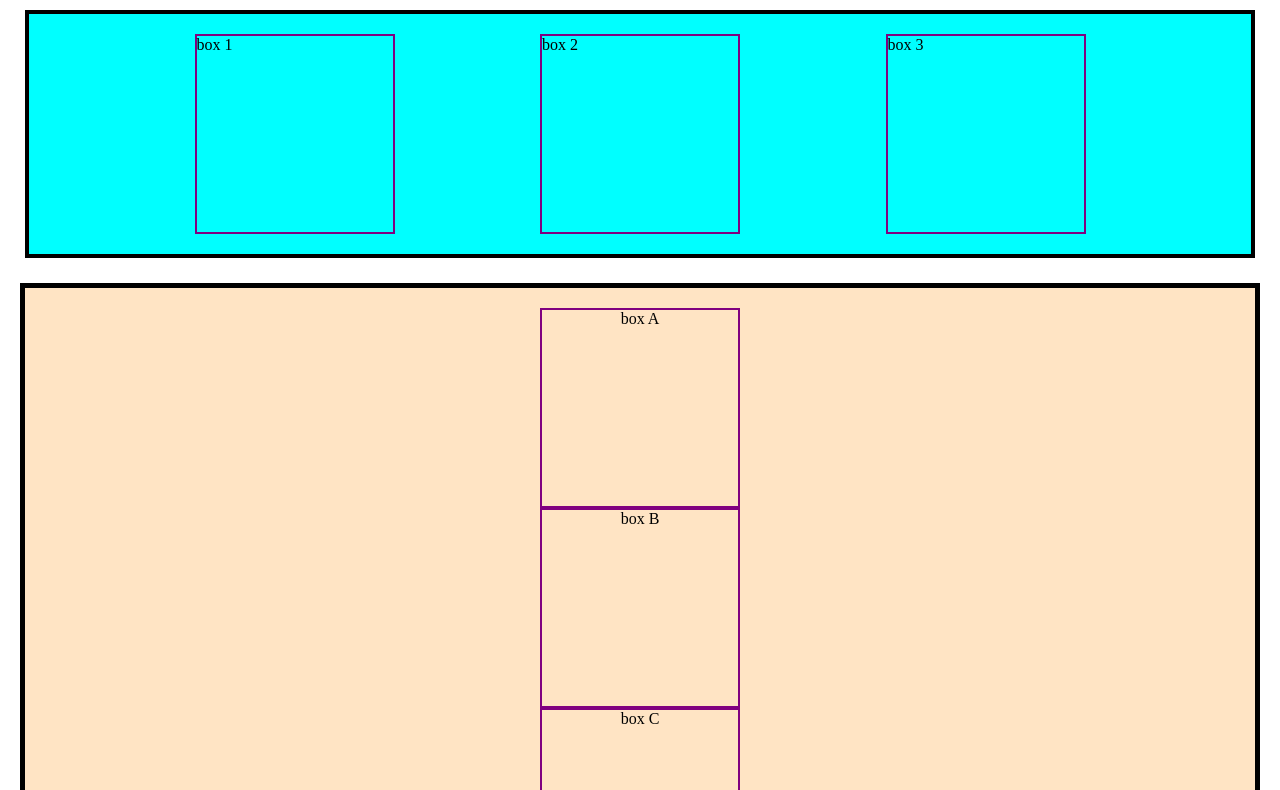
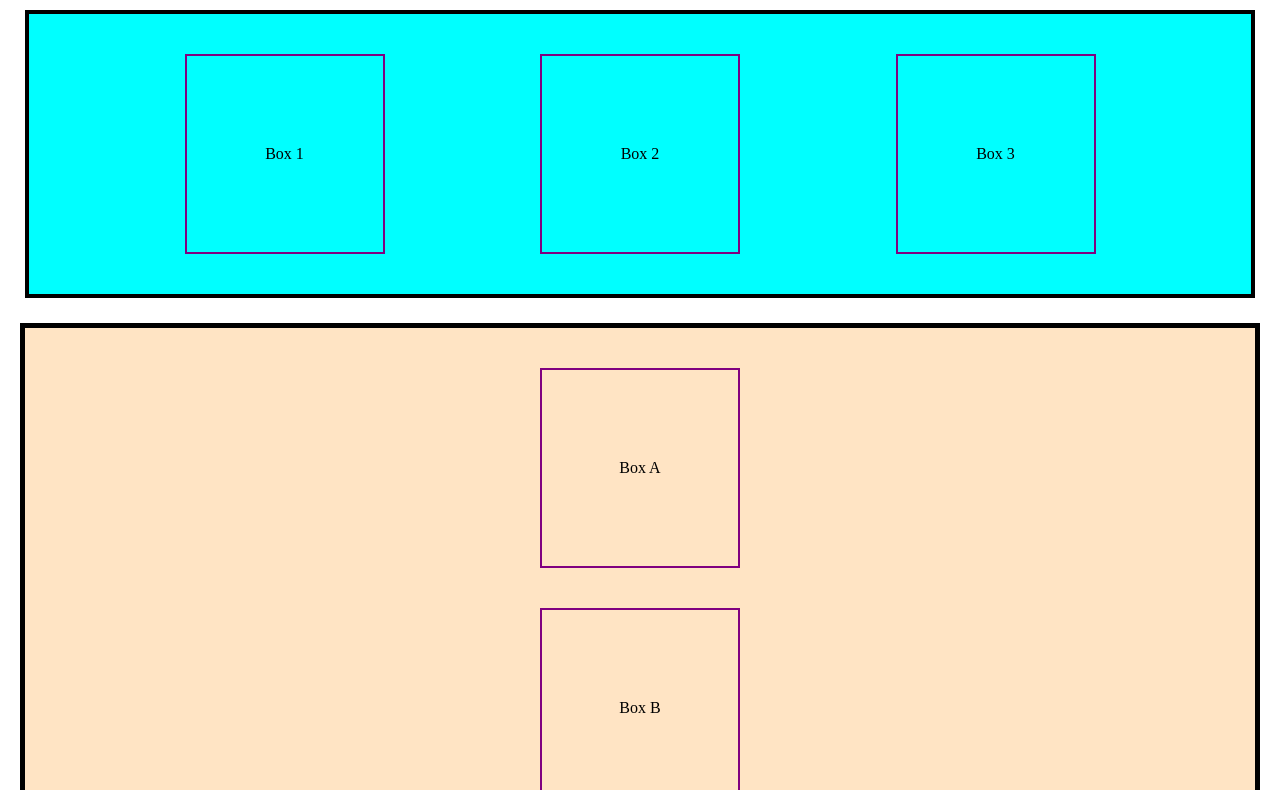
Before and after one commit to millicenttraylor7/Bridge-MILLIE, a plain HTML site: page index.html in a window 1280 px wide. Shown: the part 52-842 px from the top of the page. Drawn offline with Linux system fonts and the light colour scheme.

Commit message:
update changes

```diff
--- a/index.html
+++ b/index.html
@@ -10,19 +10,19 @@
 </head>
 <body>
     <header>
-        <h1>Flexbox Alignment</h1>
+        <h1 style="text-align: center;">Flexbox Alignment</h1>
     </header>
 
     <section class="container1">
-        <div class="box">box 1</div>
-        <div class="box">box 2</div>
-        <div class="box">box 3</div>
+        <div class="box">Box 1</div>
+        <div class="box">Box 2</div>
+        <div class="box">Box 3</div>
     </section>
 
     <section class="container2">
-            <div class="box">box A</div>
-            <div class="box">box B</div>
-            <div class="box">box C</div>
+            <div class="box">Box A</div>
+            <div class="box">Box B</div>
+            <div class="box">Box C</div>
         </section>
 
 <footer>
--- a/styles/style.css
+++ b/styles/style.css
@@ -6,9 +6,15 @@
 }
 
 .box{
+    display: flex;
+    margin: 20px;
+    padding: 20px;
     width: 200px;
     height: 200px;
     border: 2px solid purple;
+    justify-content: center;
+    align-items: center;
+    text-align: center;
 
 }
 
```
